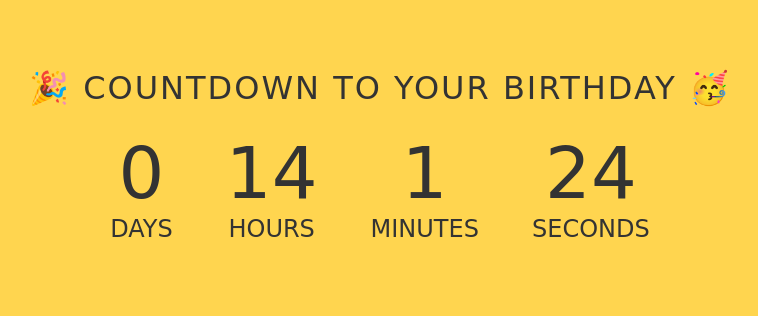
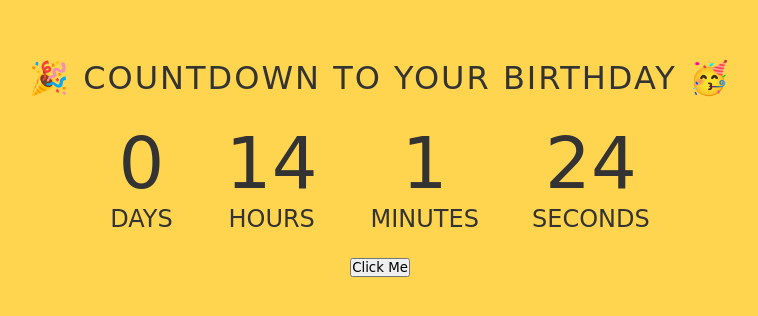
Before and after one commit to beingfardeenkhan/Site.github.io, a plain HTML site: page count.html in a window 1280 px wide. Shown: the part 232-548 px from the top of the page, without its empty margins (260-1018 px from the left). Drawn offline with Linux system fonts and the light colour scheme.

Commit message:
Update count.html

```diff
--- a/count.html
+++ b/count.html
@@ -24,6 +24,7 @@
           <span>🎉</span>
           <span>🎂</span>
         </div>
+        <button class="button">Click Me</button>
       </div>
 </body>
 </html>
```
